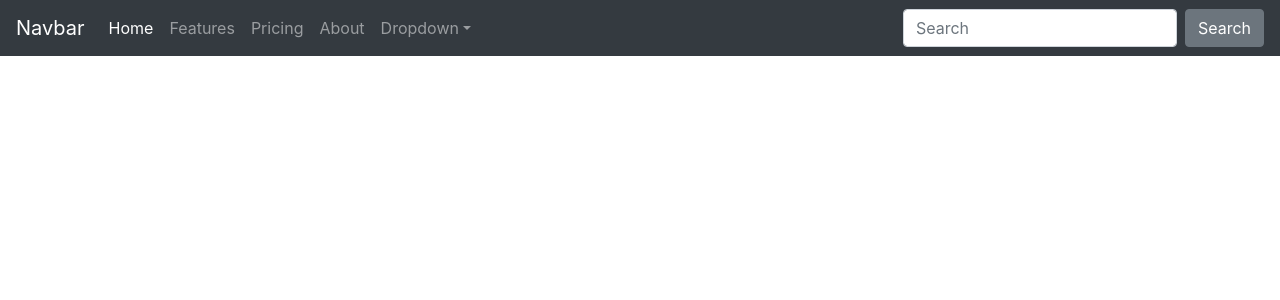
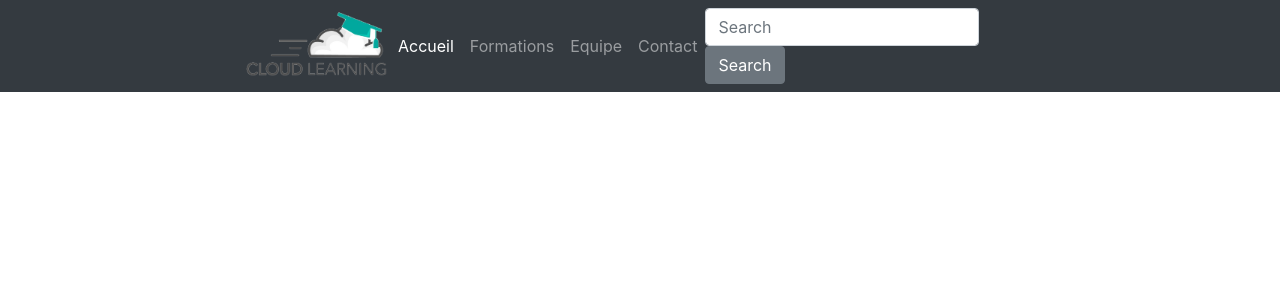
Before and after one commit to benjaminm68/CloudLearning, a Symfony app: template templates/base.html.twig in a window 1280 px wide. Shown: the top 300 px of the page. Run offline with Twig, Linux system fonts and the light colour scheme; the template is opened without the code that fills it, so the values that code supplies are empty; some libraries are stand-ins or nearby versions.

Commit message:
changement base.html

```diff
--- a/public/css/style.css
+++ b/public/css/style.css
@@ -1,3 +1,15 @@
 body{
     width: 100%;
 }
+
+.logo{
+    width: 150px;
+}
+
+.padding{
+    padding: 0.5em 15em!important;
+}
+
+.navbar-nav{
+    margin: auto;
+}
--- a/templates/base.html.twig
+++ b/templates/base.html.twig
@@ -14,8 +14,8 @@
 	</head>
 	<body>
 
-		<nav class="navbar test navbar-expand-lg navbar-dark bg-dark">
-			<a class="navbar-brand" href="#">Navbar</a>
+		<nav class="navbar padding navbar-expand-lg navbar-dark bg-dark">
+			<img class="logo" src="/img/cloud_learning.png" alt="">
 			<button class="navbar-toggler" type="button" data-toggle="collapse" data-target="#navbarColor02" aria-controls="navbarColor02" aria-expanded="false" aria-label="Toggle navigation">
 				<span class="navbar-toggler-icon"></span>
 			</button>
@@ -23,28 +23,17 @@
 			<div class="collapse navbar-collapse" id="navbarColor02">
 				<ul class="navbar-nav mr-auto">
 					<li class="nav-item active">
-						<a class="nav-link" href="#">Home
-							<span class="sr-only">(current)</span>
+						<a class="nav-link" href="#">Accueil
 						</a>
 					</li>
 					<li class="nav-item">
-						<a class="nav-link" href="#">Features</a>
+						<a class="nav-link" href="#">Formations</a>
 					</li>
 					<li class="nav-item">
-						<a class="nav-link" href="#">Pricing</a>
+						<a class="nav-link" href="#">Equipe</a>
 					</li>
 					<li class="nav-item">
-						<a class="nav-link" href="#">About</a>
-					</li>
-					<li class="nav-item dropdown">
-						<a class="nav-link dropdown-toggle" data-toggle="dropdown" href="#" role="button" aria-haspopup="true" aria-expanded="false">Dropdown</a>
-						<div class="dropdown-menu">
-							<a class="dropdown-item" href="#">Action</a>
-							<a class="dropdown-item" href="#">Another action</a>
-							<a class="dropdown-item" href="#">Something else here</a>
-							<div class="dropdown-divider"></div>
-							<a class="dropdown-item" href="#">Separated link</a>
-						</div>
+						<a class="nav-link" href="#">Contact</a>
 					</li>
 				</ul>
 				<form class="form-inline my-2 my-lg-0">
@@ -54,6 +43,10 @@
 			</div>
 		</nav>
 		{% block body %}{% endblock %}
-		{% block javascripts %}{% endblock %}
+		{% block javascripts %}
+        <script src="https://code.jquery.com/jquery-3.5.1.slim.min.js" integrity="sha384-DfXdz2htPH0lsSSs5nCTpuj/zy4C+OGpamoFVy38MVBnE+IbbVYUew+OrCXaRkfj" crossorigin="anonymous"></script>
+<script src="https://cdn.jsdelivr.net/npm/popper.js@1.16.1/dist/umd/popper.min.js" integrity="sha384-9/reFTGAW83EW2RDu2S0VKaIzap3H66lZH81PoYlFhbGU+6BZp6G7niu735Sk7lN" crossorigin="anonymous"></script>
+<script src="https://cdn.jsdelivr.net/npm/bootstrap@4.5.3/dist/js/bootstrap.min.js" integrity="sha384-w1Q4orYjBQndcko6MimVbzY0tgp4pWB4lZ7lr30WKz0vr/aWKhXdBNmNb5D92v7s" crossorigin="anonymous"></script>
+        {% endblock %}
 	</body>
 </html>
```
Also changed, not shown: public/img/cloud_learning.png (added).
